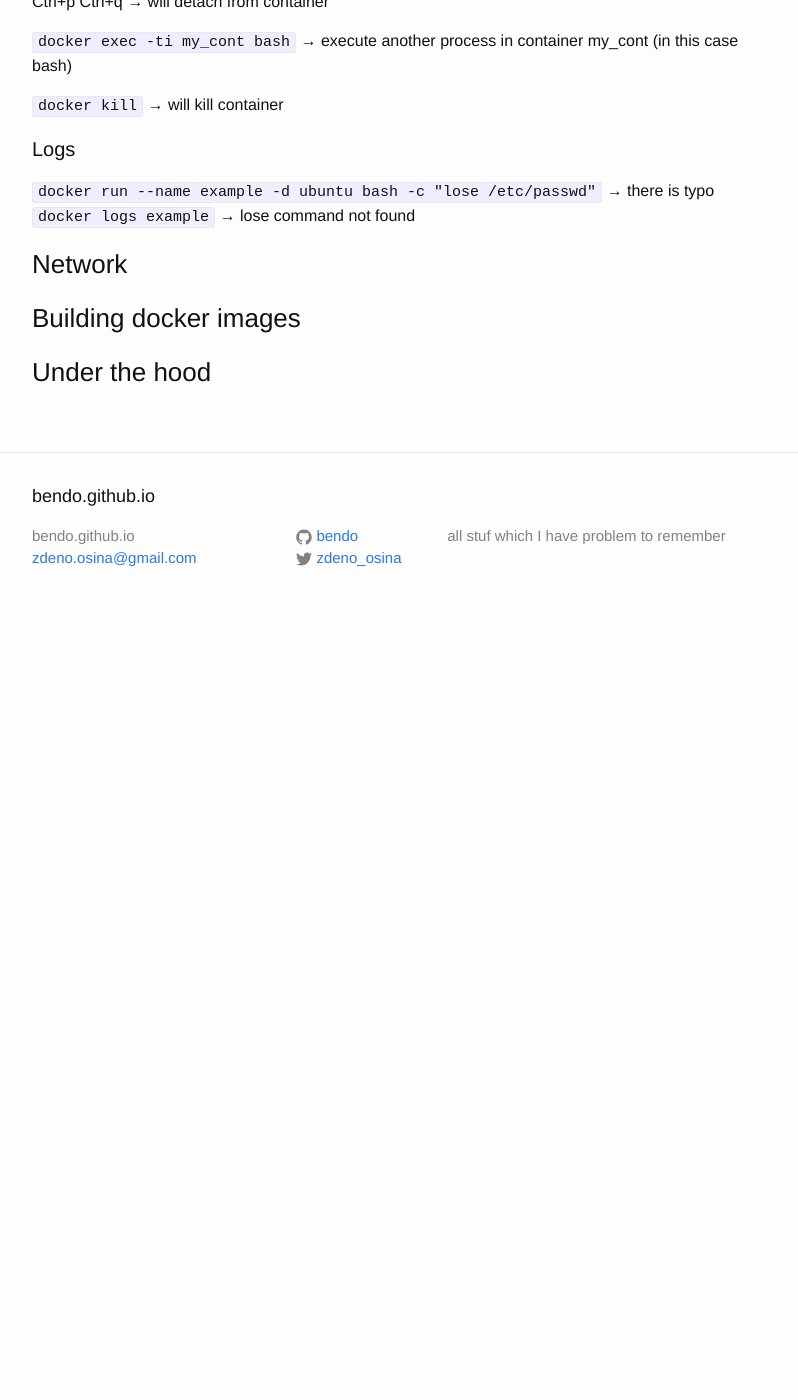
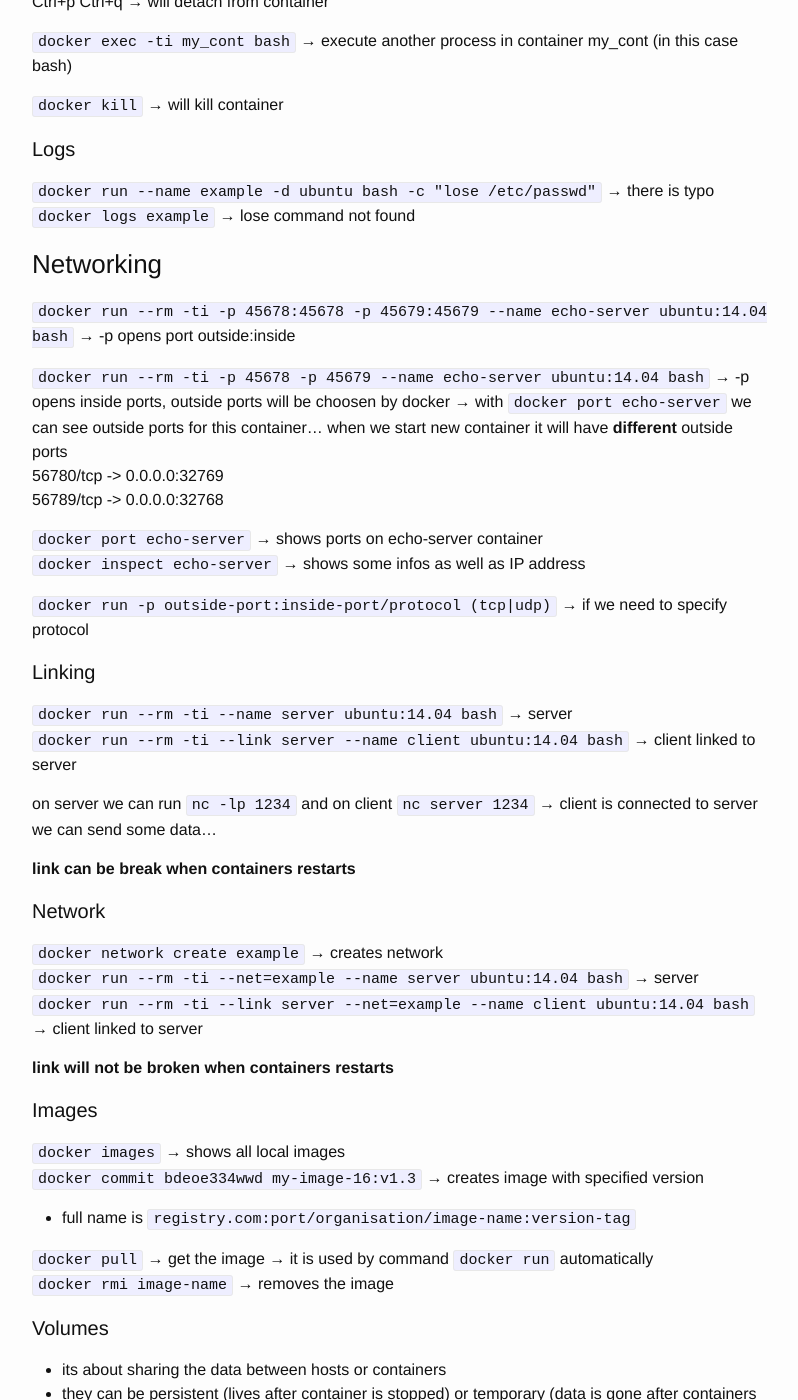
Before and after one commit to bendo/bendo.github.io, a Jekyll site: the page built from _posts/2017-03-18-docker.markdown, in a window 1280 px wide and 1400 px high, scrolled down 800 px. Shown: the whole window, without its empty margins (238-1036 px from the left). Built offline with Jekyll 4.4.1, drawn with Linux system fonts in a browser that asks for light colours; before the commit the page ends 1430 px from its top, so only the background shows below that; some of the changed text lies outside the part shown.

Commit message:
Add more info to docker article

```diff
--- a/_posts/2017-03-18-docker.markdown
+++ b/_posts/2017-03-18-docker.markdown
@@ -44,8 +44,54 @@
 is typo
 `docker logs example` &rarr; lose command not found
 
-### Network
+### Networking
+`docker run --rm -ti -p 45678:45678 -p 45679:45679 --name echo-server
+ubuntu:14.04 bash` &rarr; -p opens port outside:inside
 
+`docker run --rm -ti -p 45678 -p 45679 --name echo-server
+ubuntu:14.04 bash` &rarr; -p opens inside ports, outside ports will be choosen
+by docker &rarr;  with `docker port echo-server` we can see outside ports for this
+container... when we start new container it will have **different** outside ports
+56780/tcp -> 0.0.0.0:32769
+56789/tcp -> 0.0.0.0:32768
+
+`docker port echo-server` &rarr; shows ports on echo-server container
+`docker inspect echo-server` &rarr; shows some infos as well as IP address
+
+`docker run -p outside-port:inside-port/protocol (tcp|udp)` &rarr; if we need
+to specify protocol
+
+#### Linking
+`docker run --rm -ti --name server ubuntu:14.04 bash` &rarr; server
+`docker run --rm -ti --link server --name client ubuntu:14.04 bash` &rarr; client linked to server
+
+on server we can run `nc -lp 1234` and on client `nc server 1234` &rarr; client
+is connected to server we can send some data...
+
+**link can be break when containers restarts**
+
+#### Network
+`docker network create example` &rarr; creates network
+`docker run --rm -ti --net=example --name server ubuntu:14.04 bash` &rarr; server
+`docker run --rm -ti --link server --net=example --name client ubuntu:14.04 bash` &rarr; client linked to server
+
+**link will not be broken when containers restarts**
+
+#### Images
+`docker images` &rarr; shows all local images
+`docker commit bdeoe334wwd my-image-16:v1.3` &rarr; creates image with
+specified version
+
+- full name is `registry.com:port/organisation/image-name:version-tag`
+
+`docker pull` &rarr; get the image &rarr; it is used by command `docker run`
+automatically
+`docker rmi image-name` &rarr; removes the image
+
+#### Volumes
+- its about sharing the data between hosts or containers
+- they can be persistent (lives after container is stopped) or temporary (data
+  is gone after containers stop)
 
 
 ### Building docker images
```
